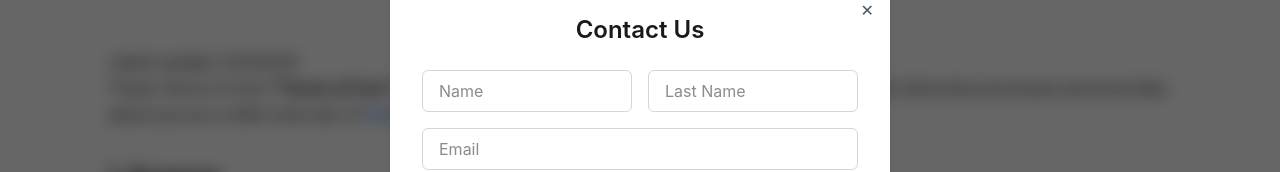
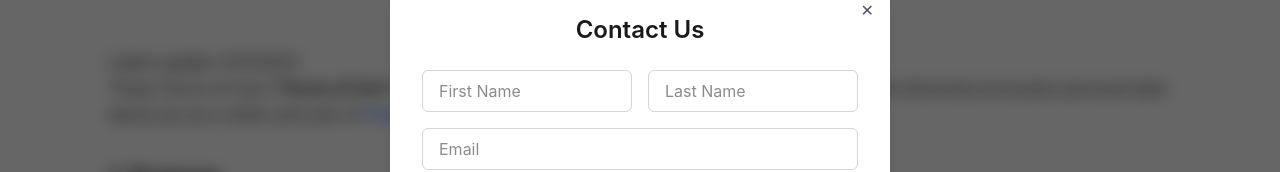
Before and after one commit to CloudDreamXX/igos-lp, a React (Vite) app: page /terms-of-use in a window 1280 px wide. Both pictures are taken after a click on the button "Contact Us ↗". Shown: the part 203-375 px from the top of the page. Built offline with nearby package versions, Linux system fonts and the light colour scheme.

Commit message:
contact form

```diff
--- a/src/widgets/HeroSection/ContactUs.tsx
+++ b/src/widgets/HeroSection/ContactUs.tsx
@@ -20,7 +20,7 @@ export const ContactUs: React.FC<Props> = ({ onClose }) => {
                 <div className="flex gap-4">
                     <input
                         type="text"
-                        placeholder="Name"
+                        placeholder="First Name"
                         className="w-1/2 border border-gray-300 rounded-md px-4 py-2 outline-none" />
                     <input
                         type="text"
```
